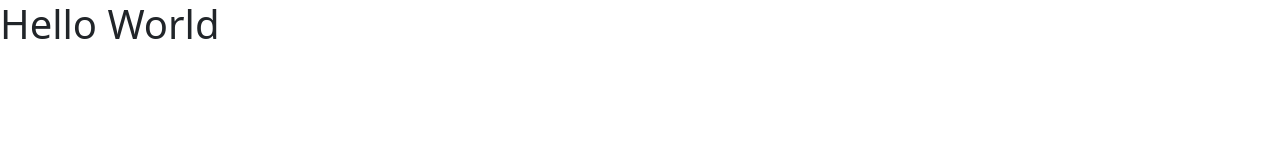
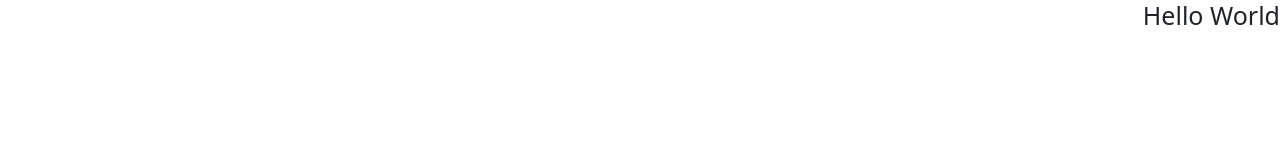
Before and after one commit to oxenprogrammer/dev-conference, a website: page index.html in a window 1280 px wide. Drawn offline with nearby package versions, Linux system fonts and the light colour scheme.

Commit message:
feat(layout): add bootstrap cdn

```diff
--- a/index.html
+++ b/index.html
@@ -16,7 +16,7 @@
 		<link rel="stylesheet" href="./css/styles.min.css" />
 		<title>Dev Conference - Home</title>
 	</head>
-	<body>
+	<body class="d-flex justify-content-end">
     <h1>Hello World</h1>
 		<!-- JavaScript Bundle with Popper -->
 		<script
--- a/scss/styles.scss
+++ b/scss/styles.scss
@@ -2,9 +2,10 @@
 @import url("https://fonts.googleapis.com/css2?family=Lato&family=Libre+Franklin:wght@900&family=Open+Sans&family=Poppins:wght@300;900&family=Roboto:wght@300;400&display=swap");
 
 // Bootstrap
-@import "node_modules/bootstrap/scss/functions";
-@import "node_modules/bootstrap/scss/variables";
-@import "node_modules/bootstrap/scss/mixins";
+@import "../node_modules/bootstrap/dist/css/bootstrap.min.css";
+@import "./../node_modules/bootstrap/scss/functions";
+@import "./../node_modules/bootstrap/scss/variables";
+@import "./../node_modules/bootstrap/scss/mixins";
 
 // Bootstrap Variables
 $body-bg: #d3d3d3;
```
Also changed, not shown: css/styles.min.css.
